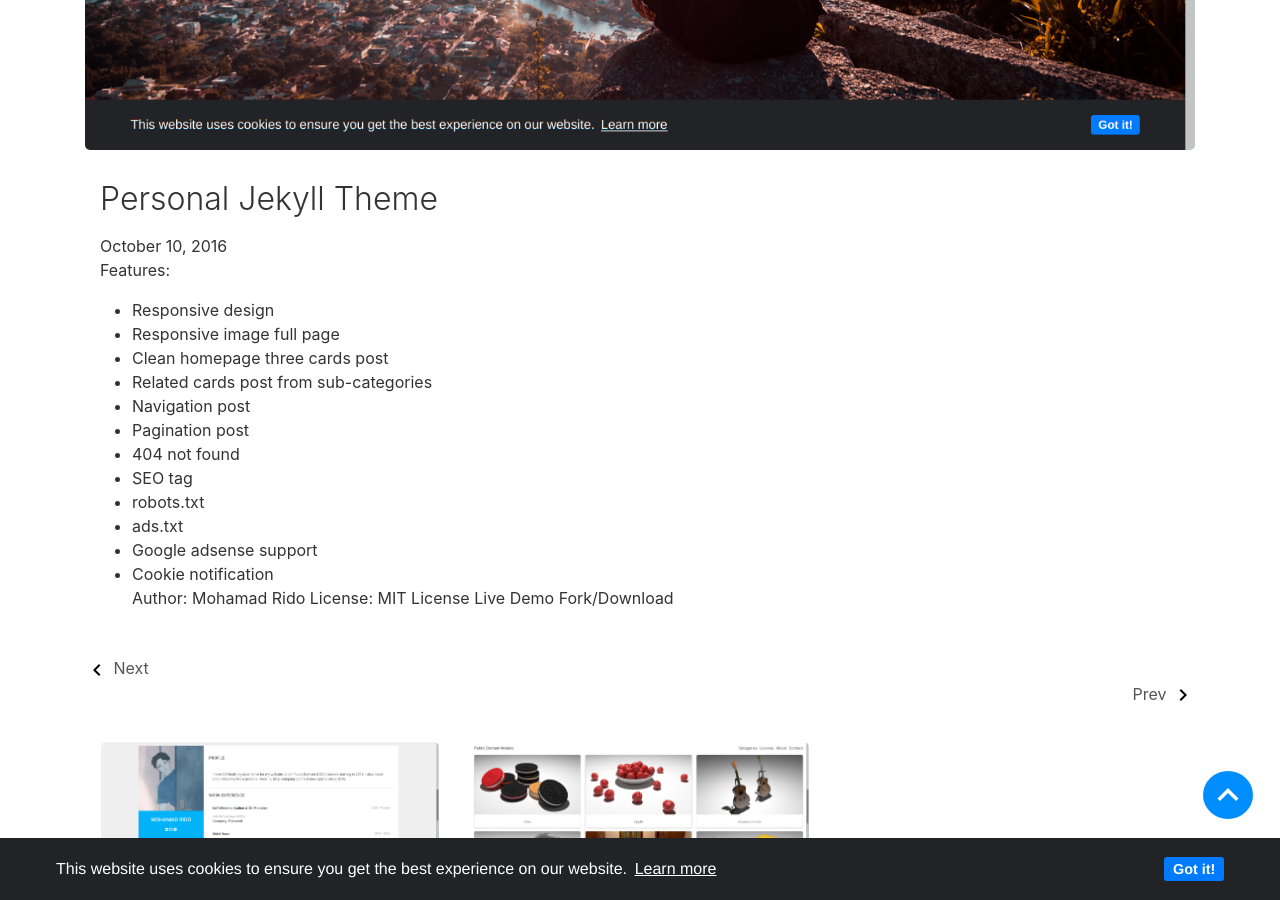
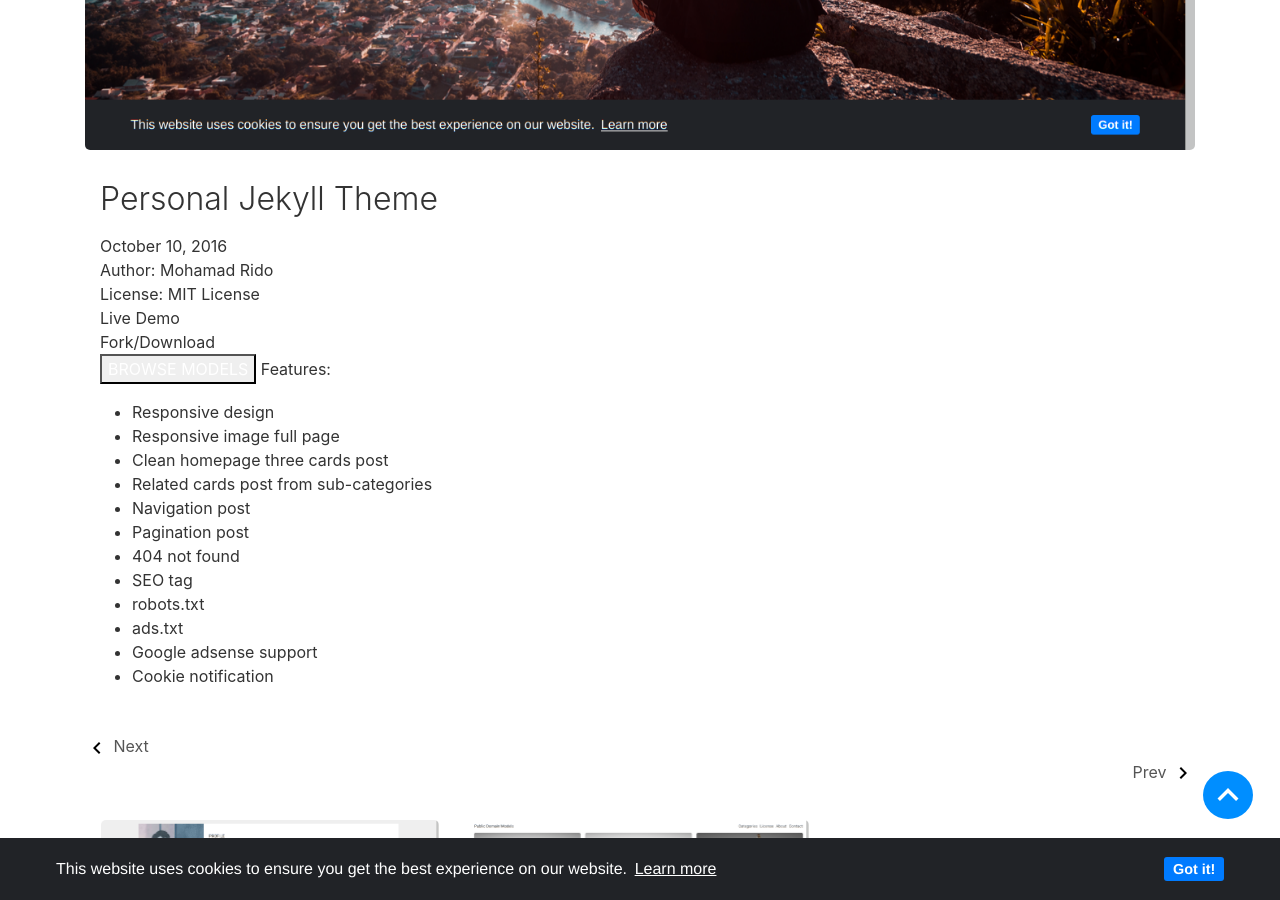
Before and after one commit to mohamadrido/blog, a Jekyll site: the page built from _posts/2016-10-10-personal-jekyll-theme.md, in a window 1280 px wide and 900 px high, scrolled down 559 px. Built offline with Jekyll 4.4.1, drawn with Linux system fonts in a browser that asks for light colours; nearby versions of some CDN libraries; our own code applies the rules of GitHub Pages for plain Markdown files; some of the changed lines change nothing that is shown.

Commit message:
Update 2016-10-10-personal-jekyll-theme.md

```diff
--- a/_posts/2016-10-10-personal-jekyll-theme.md
+++ b/_posts/2016-10-10-personal-jekyll-theme.md
@@ -6,6 +6,11 @@ category: [ Themes ]
 tags: [ jekyll ]
 image: "https://mohamadrido.com/assets/personal-jekyll-theme.png"
 ---
+Author: Mohamad Rido<br />
+License: MIT License<br />
+<a href="https://mohamadrido.com">Live Demo</a><br />
+<a href="https://github.com/mohamadrido/personal-jekyll-theme">Fork/Download</a><br />
+<button class="hero-image"><a style="text-decoration: none; color: #fff;" href="https://publicdomainmodels.com/">BROWSE MODELS</a></button>
 Features:
    - Responsive design
    - Responsive image full page
@@ -20,7 +25,3 @@ Features:
    - Google adsense support
    - Cookie notification
 <br />
-Author: Mohamad Rido
-License: MIT License
-<a href="https://mohamadrido.com">Live Demo</a>
-<a href="https://github.com/mohamadrido/personal-jekyll-theme">Fork/Download</a>
```
